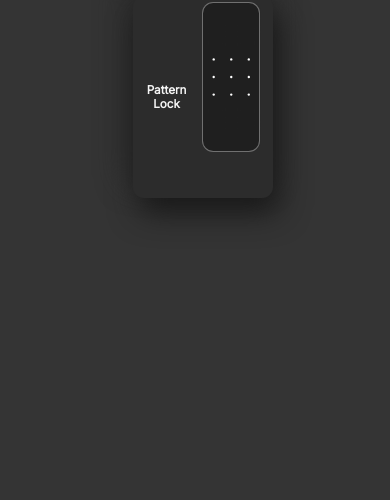
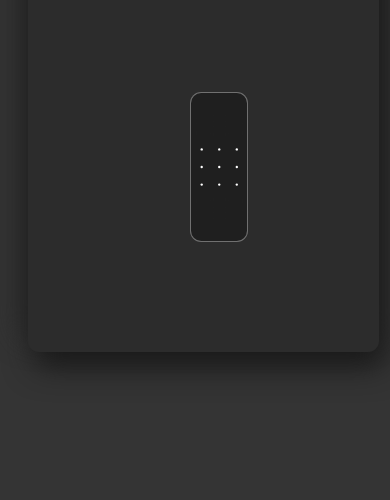
Before and after one commit to CodeNameSJ/PatternLockJS, a plain HTML site: page index.html in a window 390 px wide. Shown: the part 360-860 px from the top of the page. Drawn offline with nearby package versions, Linux system fonts and the light colour scheme.

Commit message:
Update patternlock.css

```diff
--- a/patternlock.css
+++ b/patternlock.css
@@ -27,6 +27,12 @@ svg {
 
 .dark-mode .grid {
     background-color: rgba(240, 240, 240, 0.6);
+    border: 1px solid rgba(0, 0, 0, 0.36);
+}
+
+.dark-mode .grid:hover {
+    box-shadow: 0px 0px 20px 1px #0000003f;
+    border: 1px solid rgba(0, 0, 0, 0.454);
 }
 
 .dark-mode .container {
@@ -84,7 +90,6 @@ svg {
     border-bottom-right-radius: 50px;
     border-top-left-radius: 50px;
     transform: scale(1.03);
-    color: #fff9f9;
     border: 2px solid #13b37f;
     transition: .3s ease-in-out;
 }
@@ -516,3 +521,19 @@ svg.patternlock.error g.lock-actives circle {
     -webkit-box-shadow: none;
     box-shadow: none;
 }
+
+@media (max-width: 720px) {
+    .container {
+        flex-direction: column;
+        width: 90vw;
+        height: auto;
+    }
+
+    .title {
+        margin-left: 0;
+        margin-bottom: 1rem;
+        text-align: center;
+        width: 100%;
+        font-size: 5vw;
+    }
+}
```
